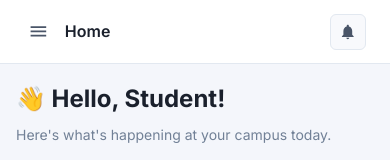
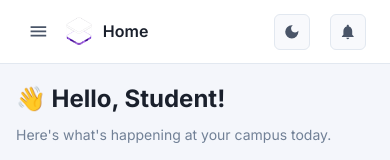
Before and after one commit to Melroy25/campus-twin, a React (Vite) app: page /login in a window 390 px wide. Both pictures are taken after typing "Sample", "Sample123" into the empty fields and a click on the button "Sign In". Shown: the top 160 px of the page. Built offline with nearby package versions, Linux system fonts and the light colour scheme.

Commit message:
UI: Added Dark Mode logic, removed mobile tap highlights, integrated header logo

```diff
--- a/src/components/Header.jsx
+++ b/src/components/Header.jsx
@@ -1,13 +1,35 @@
 import { useState, useEffect, useRef } from 'react';
-import { MdMenu, MdNotifications } from 'react-icons/md';
+import { MdMenu, MdNotifications, MdDarkMode, MdLightMode } from 'react-icons/md';
 import { useAuth } from '../context/AuthContext';
 import { listenNotifications, markNotificationRead } from '../firebase/firestore';
+import logoImage from '../assets/hero.png';
 
 export default function Header({ onMenuClick, pageTitle }) {
   const { userProfile, currentUser } = useAuth();
   const [showNotif, setShowNotif] = useState(false);
   const [notifications, setNotifications] = useState([]);
+  const [isDark, setIsDark] = useState(false);
   const notifRef = useRef(null);
+
+  useEffect(() => {
+    const saved = localStorage.getItem('theme');
+    if (saved === 'dark') {
+      document.body.classList.add('dark-theme');
+      setIsDark(true);
+    }
+  }, []);
+
+  const toggleTheme = () => {
+    if (isDark) {
+      document.body.classList.remove('dark-theme');
+      localStorage.setItem('theme', 'light');
+      setIsDark(false);
+    } else {
+      document.body.classList.add('dark-theme');
+      localStorage.setItem('theme', 'dark');
+      setIsDark(true);
+    }
+  };
 
   useEffect(() => {
     if (!currentUser?.uid) return;
@@ -44,9 +66,17 @@ export default function Header({ onMenuClick, pageTitle }) {
         <button className="hamburger" onClick={onMenuClick} aria-label="Toggle menu">
           <MdMenu />
         </button>
-        <span className="header-title">{pageTitle || 'Campus Twin'}</span>
+        <div style={{ display: 'flex', alignItems: 'center', gap: '10px' }}>
+          <img src={logoImage} alt="Logo" style={{ width: 28, height: 28, objectFit: 'contain' }} />
+          <span className="header-title">{pageTitle || 'Campus Twin'}</span>
+        </div>
       </div>
       <div className="header-right">
+        {/* Theme Toggle */}
+        <button className="notif-btn" onClick={toggleTheme} aria-label="Toggle dark mode" style={{ marginRight: 8 }}>
+          {isDark ? <MdLightMode /> : <MdDarkMode />}
+        </button>
+
         {/* Notification Bell */}
         <div ref={notifRef} style={{ position: 'relative' }}>
           <button
--- a/src/index.css
+++ b/src/index.css
@@ -40,6 +40,21 @@
   --transition: 0.2s ease;
 }
 
+body.dark-theme {
+  --bg: #12141c;
+  --surface: #1e212b;
+  --surface-2: #2a2d3a;
+  --border: #333747;
+  --text-primary: #f0f2f5;
+  --text-secondary: #a0a5b5;
+  --text-muted: #6b7280;
+
+  --shadow-sm: 0 1px 3px rgba(0,0,0,0.4);
+  --shadow: 0 4px 6px rgba(0,0,0,0.5);
+  --shadow-md: 0 10px 15px rgba(0,0,0,0.5);
+  --shadow-lg: 0 20px 25px rgba(0,0,0,0.6);
+}
+
 /* ===== Reset & Base ===== */
 *, *::before, *::after {
   box-sizing: border-box;
@@ -60,10 +75,11 @@ body {
   -webkit-user-select: none;
 }
 
-a { text-decoration: none; color: inherit; }
+a { text-decoration: none; color: inherit; -webkit-tap-highlight-color: transparent; outline: none; }
 ul { list-style: none; }
 img { max-width: 100%; display: block; }
-button { cursor: pointer; font-family: inherit; }
+button { cursor: pointer; font-family: inherit; -webkit-tap-highlight-color: transparent; outline: none; }
+button:focus-visible, a:focus-visible { outline: 2px solid var(--primary); outline-offset: 2px; }
 input, textarea, select { font-family: inherit; user-select: auto; -webkit-user-select: auto; }
 
 /* ===== Scrollbar ===== */
```
